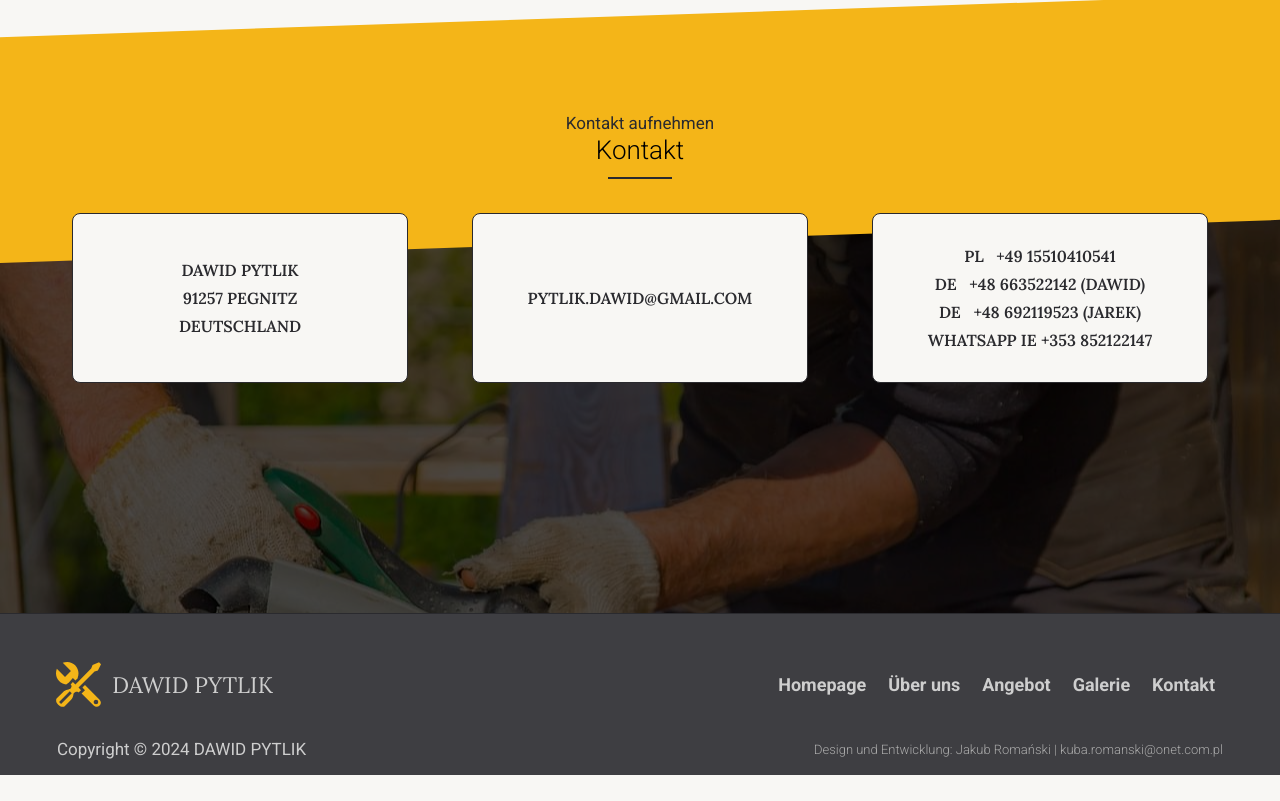
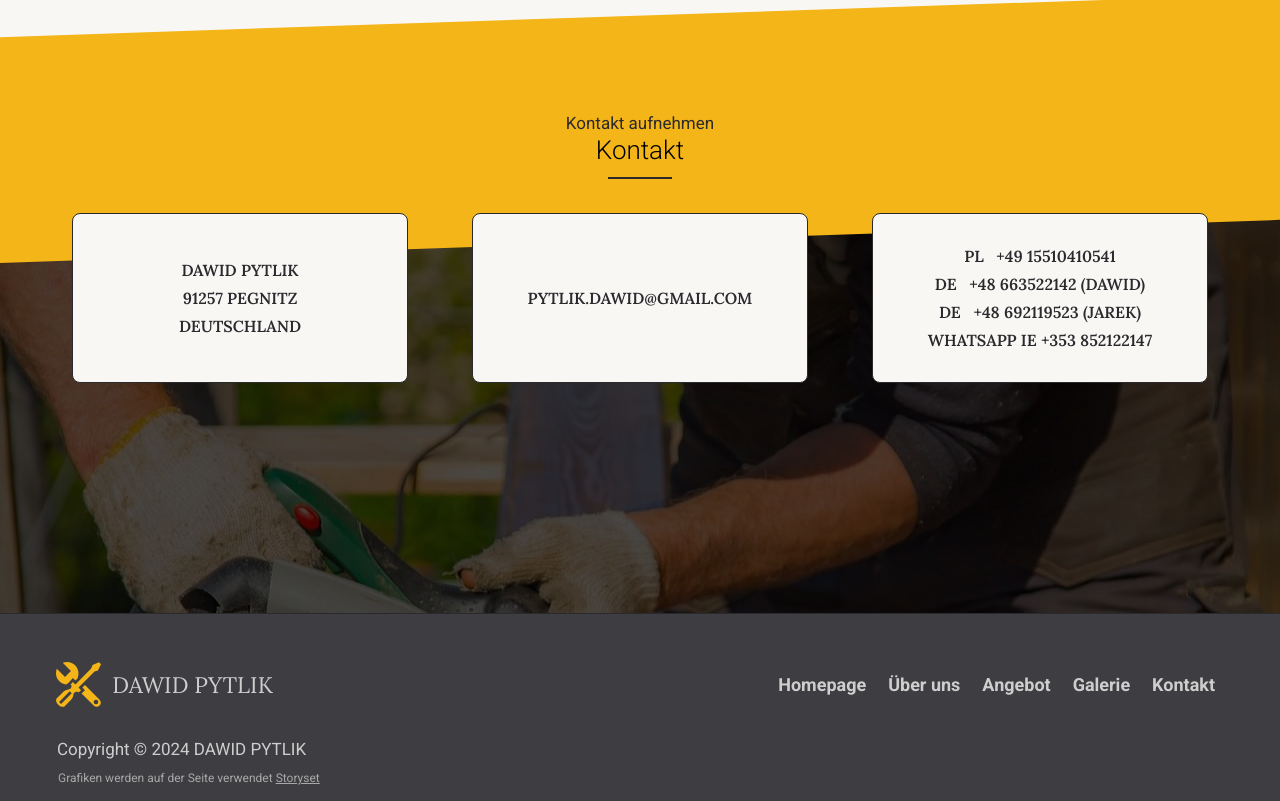
Before and after one commit to Kuba1507/Dawid_Pytlik, a website: page index.html in a window 1280 px wide. Shown: the part 10397-11198 px from the top of the page. Before the commit the page ends 11172 px from the top, so only its background shows below. Drawn offline with Linux system fonts and the light colour scheme.

Commit message:
added storyset info

```diff
--- a/index.html
+++ b/index.html
@@ -341,6 +341,7 @@
                 <div class="contact__hero-shadow"></div>
             </div>
         </section>
+    </main>
     <footer class="footer">
         <div class="wrapper">
             <div class="footer__desktop">
@@ -361,16 +362,11 @@
                 <p class="footer__mobile-author">Design und Entwicklung: Jakub Romański | kuba.romanski@onet.com.pl
                 </p>
             </div>
+            <div class="storyset-info">
+                Grafiken werden auf der Seite verwendet <a href="https://storyset.com/work">Storyset</a>
+            </div>
         </div>
     </footer>
-    </main>
-
-
-
-    <!-- wstawic link do storyset w footerze -->
-    <!--
-        <a href="https://storyset.com/work">Work illustrations by Storyset</a>
-     -->
     <script src="dist/js/script.min.js"></script>
 </body>
 
--- a/src/sass/_main-style.scss
+++ b/src/sass/_main-style.scss
@@ -660,4 +660,17 @@ main {
 			font-weight: 300;
 		}
 	}
+
+	.storyset-info {
+		margin-top: 1em;
+		padding: 0 1.5em;
+		font-family: "Roboto", sans-serif;
+		font-size: 1.2rem;
+		color: rgb(168, 168, 168);
+		text-align: center;
+
+		a {
+			color: rgb(168, 168, 168);
+		}
+	}
 }
--- a/src/sass/_media.scss
+++ b/src/sass/_media.scss
@@ -207,7 +207,7 @@
 @media (min-width: 992px) {
 	.header {
 		height: 650px;
-		background-image: url('../img/hero-large.jpg');
+		background-image: url("../img/hero-large.jpg");
 		background-position: 75% 70%;
 
 		&__box {
@@ -341,5 +341,9 @@
 				margin-top: 0;
 			}
 		}
+
+		.storyset-info {
+			text-align: left;
+		}
 	}
 }
```
Also changed, not shown: dist/css/style.min.css. Lines whose indentation alone changed are shown as unchanged.
